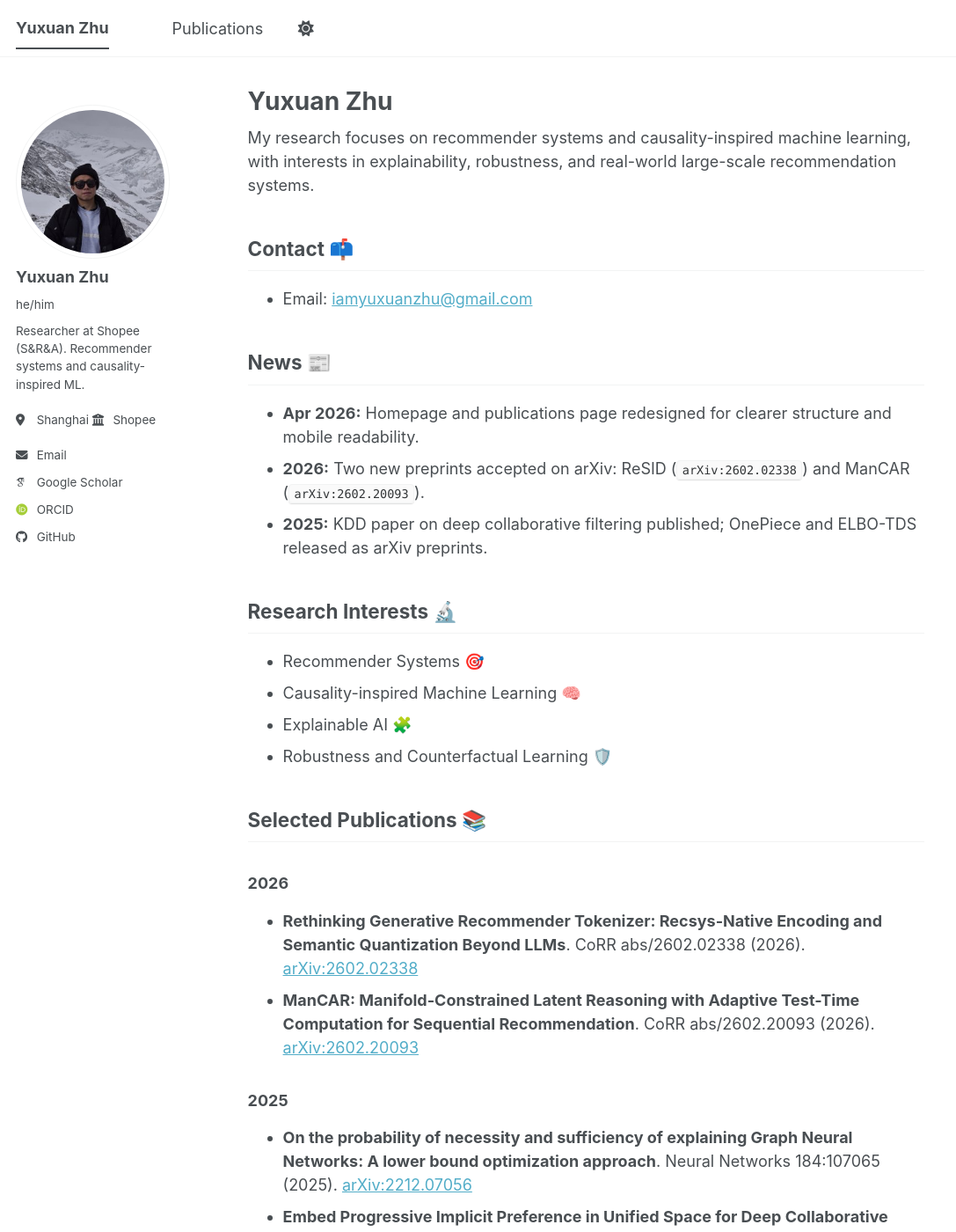
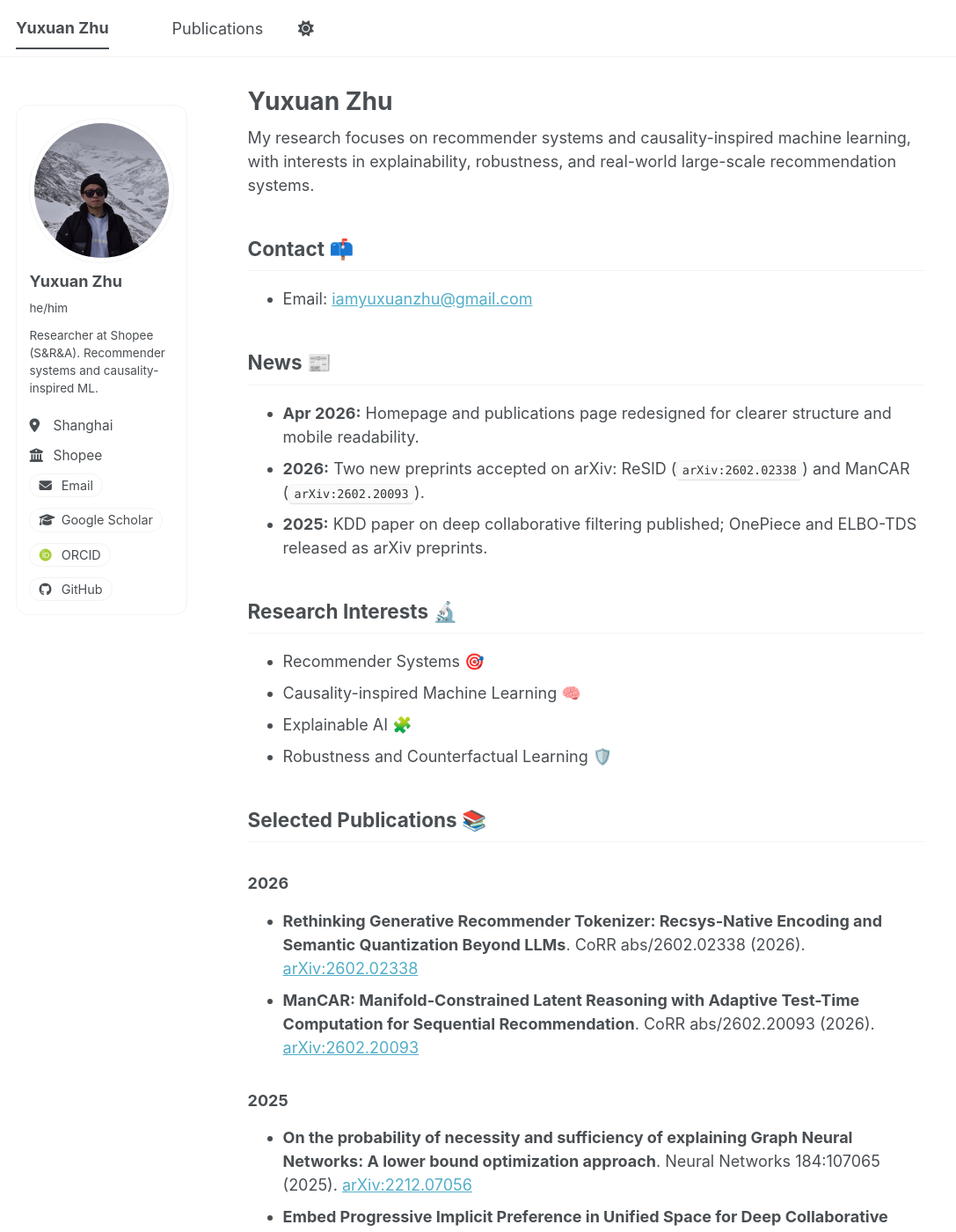
Before and after one commit to EthanChu7/yuxuan.zhu.github.io, a Jekyll site: the page built from _pages/about.md, in a window 1280 px wide and 1400 px high. Shown: the whole window at 88% size, without its empty margins (0-1087 px from the left). Built offline with Jekyll 4.4.1, drawn with Linux system fonts in a browser that asks for light colours; some web fonts are replaced; a script bundle is joined from its source files by our own code; library files that are not in the unit come from our copies.

Commit message:
Unify author card style and improve contrast across desktop/mobile

```diff
--- a/_includes/author-profile.html
+++ b/_includes/author-profile.html
@@ -44,7 +44,7 @@
         <li><a href="{{ author.arxiv }}"><i class="ai ai-arxiv ai-fw icon-pad-right"></i>arXiv</a></li>
       {% endif %}
       {% if author.googlescholar %}
-        <li><a href="{{ author.googlescholar }}"><i class="ai ai-google-scholar ai-fw icon-pad-right"></i>Google Scholar</a></li>
+        <li><a href="{{ author.googlescholar }}"><i class="fas fa-fw fa-graduation-cap icon-pad-right" aria-hidden="true"></i>Google Scholar</a></li>
       {% endif %}
       {% if author.inspire-hep %}
         <li><a href="{{ author.inspire-hep }}"><i class="ai ai-inspire ai-fw icon-pad-right"></i>INSPIRE-HEP</a></li>
--- a/assets/css/main.scss
+++ b/assets/css/main.scss
@@ -51,7 +51,68 @@
   word-break: break-word;
 }
 
+/* Unified profile card style (desktop + mobile) */
+.sidebar .author-card {
+  border: 1px solid var(--global-border-color);
+  border-radius: 14px;
+  background: var(--global-bg-color);
+  padding: 0.8rem;
+}
+
+.sidebar .author__avatar img {
+  border-radius: 50%;
+}
+
+.sidebar .author__bio {
+  color: var(--global-text-color);
+}
+
+.sidebar .author__meta {
+  margin: 0.4rem 0 0;
+  display: flex;
+  flex-wrap: wrap;
+  gap: 0.6rem;
+  font-size: 0.86rem;
+  color: var(--global-text-color);
+}
+
+.sidebar .author__urls-wrapper button {
+  display: none;
+}
+
+.sidebar .author__urls {
+  display: flex;
+  flex-wrap: wrap;
+  gap: 0.4rem;
+  position: relative;
+  right: auto;
+  margin: 0.5rem 0 0;
+  padding: 0;
+  border: 0;
+  background: transparent;
+  box-shadow: none;
+}
+
+.sidebar .author__urls li {
+  margin: 0;
+}
+
+.sidebar .author__urls li a {
+  display: inline-block;
+  padding: 0.22rem 0.56rem;
+  border: 1px solid var(--global-border-color);
+  border-radius: 999px;
+  background: var(--global-bg-color);
+  font-size: 0.8rem;
+  text-decoration: none;
+  line-height: 1.2;
+}
+
 @media (max-width: 767px) {
+  .layout--single .sidebar.sticky {
+    margin-top: 0.35rem;
+  }
+
   .sidebar .author-card {
     display: grid;
     grid-template-columns: 82px minmax(0, 1fr);
@@ -59,9 +120,6 @@
     row-gap: 0.55rem;
     align-items: start;
     padding: 0.55rem;
-    border: 1px solid var(--global-border-color);
-    border-radius: 14px;
-    background: var(--global-bg-color);
   }
 
   .sidebar .author__avatar {
@@ -73,7 +131,6 @@
   .sidebar .author__avatar img {
     width: 74px;
     max-width: 74px;
-    border-radius: 50%;
   }
 
   .sidebar .author__content {
@@ -91,16 +148,12 @@
     margin: 0;
     font-size: 0.84rem;
     line-height: 1.35;
-    color: var(--global-text-color-light);
   }
 
   .sidebar .author__meta {
-    margin: 0.32rem 0 0;
-    display: flex;
-    flex-wrap: wrap;
+    margin-top: 0.32rem;
     gap: 0.55rem;
     font-size: 0.8rem;
-    color: var(--global-text-color-light);
   }
 
   .sidebar .author__urls-wrapper {
@@ -111,16 +164,8 @@
   }
 
   .sidebar .author__urls {
-    display: flex;
-    flex-wrap: wrap;
     gap: 0.38rem;
-    position: relative;
-    right: auto;
-    margin: 0;
-    padding: 0;
-    border: 0;
-    background: transparent;
-    box-shadow: none;
+    margin-top: 0;
   }
 
   .sidebar .author__urls li {
@@ -128,13 +173,7 @@
   }
 
   .sidebar .author__urls li a {
-    display: inline-block;
     padding: 0.2rem 0.52rem;
-    border: 1px solid var(--global-border-color);
-    border-radius: 999px;
-    background: var(--global-bg-color);
     font-size: 0.78rem;
-    text-decoration: none;
-    line-height: 1.2;
   }
 }
```
